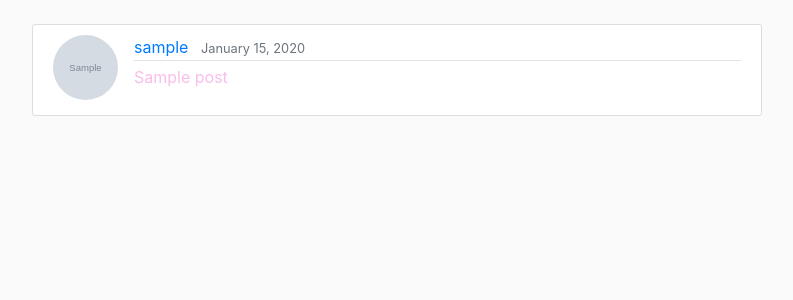
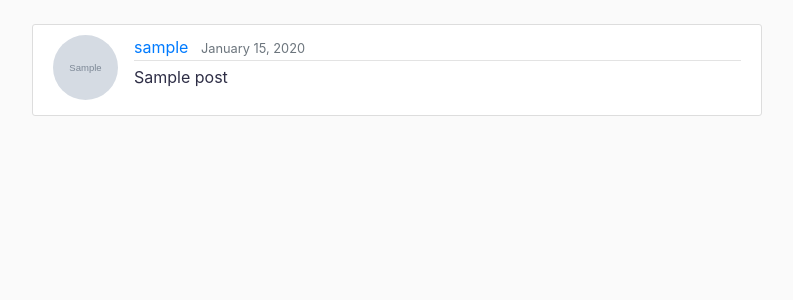
Before and after one commit to vicvv/ublog, a Django app: page / in a window 1280 px wide. Shown: the part 56-356 px from the top of the page, without its empty margins (53-846 px from the left). Run offline with Django 3.2, Linux system fonts and the light colour scheme; tables that the repository leaves empty hold one stand-in row (values such as "Sample post"); grey boxes marked "Sample" are stand-in pictures; some libraries are stand-ins or nearby versions.

Commit message:
fixed text color

```diff
--- a/blog/static/blog/main.css
+++ b/blog/static/blog/main.css
@@ -37,7 +37,7 @@ ul {
 }
 
 .article-title {
-  color: rgba(234, 50, 191, 0.32);
+  color: rgba(3, 2, 31, 0.829);
 }
 
 a.article-title:hover {
--- a/blog/templates/blog/base.html
+++ b/blog/templates/blog/base.html
@@ -13,7 +13,7 @@
     {% if title %}
         <title> Django Project Blog {{ title }}  </title>
         {% else %}
-            <title>UCSC Django Blog</title>
+            <title>Vicky's Django Blog</title>
     {% endif %}
 </head>
 <body>
--- a/django_project/settings.py
+++ b/django_project/settings.py
@@ -118,9 +118,7 @@ AUTH_PASSWORD_VALIDATORS = [
 LANGUAGE_CODE = 'en-us'
 
 TIME_ZONE = 'UTC'
-
 USE_I18N = True
-
 USE_L10N = True
 
 USE_TZ = True
```
Also changed, not shown: media/profile_pics/IMG_1268.jpg (added).
